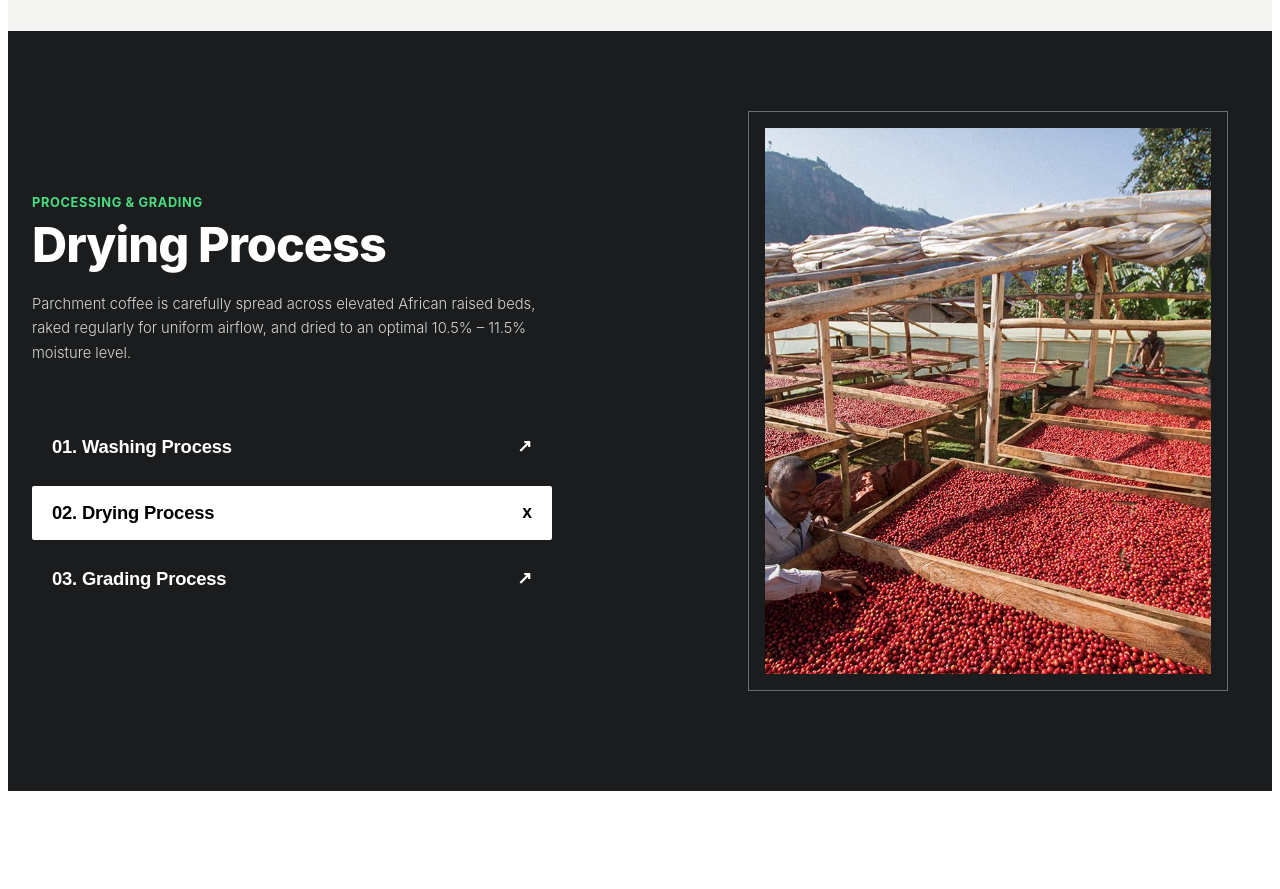
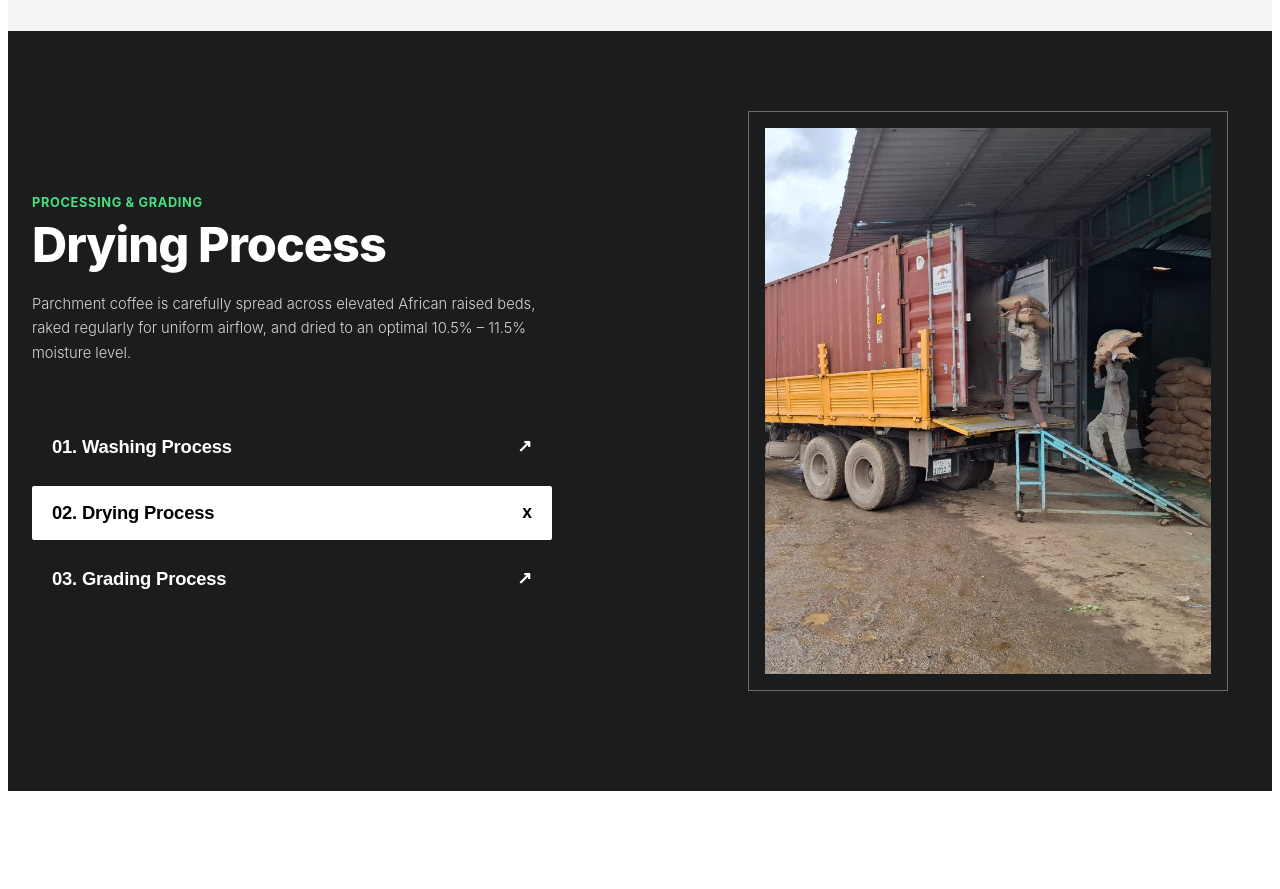
Before and after one commit to nahomaderie-stack/secofet-website-testing, a React (Vite) app in the folder secofet-home/: page /our-coffees in a window 1280 px wide. Shown: the part 2880-3769 px from the top of the page. Built offline with nearby package versions, Linux system fonts and the light colour scheme.

Commit message:
Version-9: OurCoffeesPage added

```diff
--- a/secofet-home/src/components/ProcessingGrading.jsx
+++ b/secofet-home/src/components/ProcessingGrading.jsx
@@ -1,8 +1,10 @@
 import React, { useState } from 'react';
 import '../styles/ProcessingGrading.css';
 
-// Import drying beds image asset
-import dryingBedsImage from '../assets/Images/Coffee-farm-2.png';
+// Import distinct high-quality image assets for each processing stage
+import washingImage from '../assets/Images/Coffee-farm-2.png';
+import dryingImage from '../assets/Images/Truck-loading-2.jpg';
+import gradingImage from '../assets/Images/Coffee-farm-2.png'; // Replace with your grading/cupping photo asset
 
 const processesData = [
     {
@@ -11,7 +13,8 @@ const processesData = [
         title: 'Washing Process',
         tagline: 'Processing & Grading',
         description: 'Freshly harvested coffee cherries are pulped immediately and fermented in clean spring water for 36 to 48 hours to remove mucilage before thorough washing.',
-        image: dryingBedsImage
+        image: washingImage,
+        altText: 'Wet processing and washing channels for Ethiopian Arabica coffee'
     },
     {
         id: 2,
@@ -19,7 +22,8 @@ const processesData = [
         title: 'Drying Process',
         tagline: 'Processing & Grading',
         description: 'Parchment coffee is carefully spread across elevated African raised beds, raked regularly for uniform airflow, and dried to an optimal 10.5% – 11.5% moisture level.',
-        image: dryingBedsImage
+        image: dryingImage,
+        altText: 'Coffee parchment drying on raised African bamboo beds'
     },
     {
         id: 3,
@@ -27,7 +31,8 @@ const processesData = [
         title: 'Grading Process',
         tagline: 'Processing & Grading',
         description: 'Dry-milled beans undergo multi-stage screen size classification, density gravity separation, and optical color sorting to meet strict ECX and SCA export standards.',
-        image: dryingBedsImage
+        image: gradingImage,
+        altText: 'Q-grader physical inspection and optical bean sorting'
     }
 ];
 
@@ -89,13 +94,14 @@ const ProcessingGrading = () => {
 
                     </div>
 
-                    {/* Right Column: Framed Image Panel */}
+                    {/* Right Column: Dynamic Framed Image Panel */}
                     <div className="processing-right-col">
                         <div className="image-frame-border">
                             <img
+                                key={activeProcess.id} // key triggers smooth fade re-render when active selection changes
                                 src={activeProcess.image}
-                                alt={activeProcess.title}
-                                className="framed-process-img"
+                                alt={activeProcess.altText}
+                                className="framed-process-img fade-in-animation"
                             />
                         </div>
                     </div>
--- a/secofet-home/src/styles/ProcessingGrading.css
+++ b/secofet-home/src/styles/ProcessingGrading.css
@@ -48,6 +48,23 @@
     color: #4b5563;
     font-weight: 400;
     margin: 0;
+}
+
+/* Smooth Fade-in animation for changing images */
+.framed-process-img.fade-in-animation {
+    animation: fadeInProcess 0.4s cubic-bezier(0.16, 1, 0.3, 1) forwards;
+}
+
+@keyframes fadeInProcess {
+    from {
+        opacity: 0.3;
+        transform: scale(0.98);
+    }
+
+    to {
+        opacity: 1;
+        transform: scale(1);
+    }
 }
 
 /* --- Lower Dark Area --- */
```
